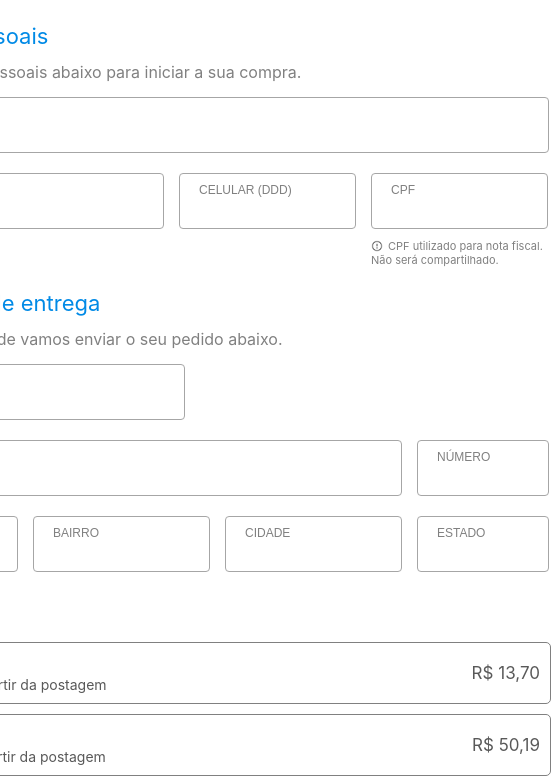
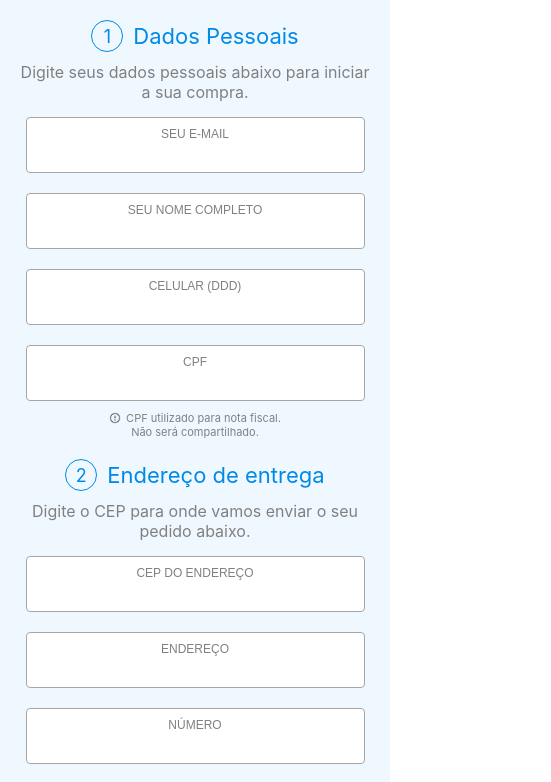
Before and after one commit to davisantanan/teste-tecnico, a React (Create React App) app: page / in a window 390 px wide. Shown: the top 782 px of the page, 551 px wide, since content can reach past the window. Built offline with nearby package versions, Linux system fonts and the light colour scheme.

Commit message:
adcionado modo responsivo

```diff
--- a/src/pages/UserData/styles.js
+++ b/src/pages/UserData/styles.js
@@ -0,0 +1,61 @@
+import styled from "styled-components";
+
+export const Container = styled.div `
+    width: 100%;
+    padding: 20px 0;
+    display: flex;
+    justify-content: center;
+    box-sizing: border-box;
+`;
+
+export const MainContainer = styled.div `
+    width: 100%;
+    display: flex;
+    flex-direction: column;
+    align-items: center;
+`;
+
+export const PageTitle = styled.h1 `
+    font-size: 40px;
+    margin-bottom: 20px;
+`;
+
+export const Table = styled.table `
+    border: 1px solid black;
+    border-collapse: collapse;
+    margin: 25px 0;
+    font-size: 18px;
+    width: 500px;
+
+    @media(max-width: 768px){
+        width: 70%;
+    }
+`;
+
+export const Tr = styled.tr `
+    border-Bottom: 1px solid gray;
+
+    :first-child{
+        background-color: gray;
+        border-bottom: 1px solid black;
+    }
+    :last-of-type {
+        border-bottom: 1px solid black;
+    }
+
+`;
+export const Td = styled.td `
+    padding: 10px 12px;
+    max-width: 300px;
+    white-space: nowrap;
+    overflow: hidden;
+    text-overflow: ellipsis;
+
+    @media(max-width: 768px){
+        max-width: 200px;
+    }
+
+    @media(max-width: 360px) {
+        max-width: 150px;
+    }
+`;
--- a/src/pages/UserData/userData.jsx
+++ b/src/pages/UserData/userData.jsx
@@ -1,8 +1,48 @@
+import { Container, MainContainer, PageTitle, Table, Td, Tr } from "./styles";
+import { useEffect, useState } from "react";
+import axios from "axios";
 
 
 function UserData(){
+
+    const [dataTable, setDataTable] = useState([]);
+
+    async function load(){
+        try{
+            const response = await axios.get('http://localhost/teste-backend/api/api.php');
+            setDataTable(response.data);
+        } catch(error){
+            console.log('Houve um erro ao consultar a api', error);
+        }
+    }
+
+    useEffect(() => {
+        load();
+    // eslint-disable-next-line react-hooks/exhaustive-deps
+    },[]);
+
+    console.log(dataTable);
+
     return(
-        <>daosnd</>
+        <Container>
+            <MainContainer>
+                <PageTitle>Dados enviados</PageTitle>
+                <div>
+                    {dataTable.map((data) => (
+                        <Table key={data.index}>
+                            <tbody>
+                                {Object.keys(data).map((key) => (
+                                    <Tr key={key}>
+                                        <Td>{key}:</Td>
+                                        <Td>{data[key]}</Td>
+                                    </Tr>
+                                ))}
+                            </tbody>
+                    </Table>
+                    ))}
+                </div>
+            </MainContainer>
+        </Container>
     )
 }
 
--- a/src/pages/home/home.jsx
+++ b/src/pages/home/home.jsx
@@ -51,7 +51,7 @@ function Home() {
 
     const onSubmit = async (data) => {
         try {
-        const response = await axios.post('http://localhost/teste-backend/api/api.php', data)
+        const response = await axios.post('http://localhost/teste-backend/api/api.php', data);
         if(response.status === 201){
             alert('Formulário enviado com sucesso');
             const newTabe = window.open('/data', '_blank');
--- a/src/styles.js
+++ b/src/styles.js
@@ -2,10 +2,12 @@ import styled from "styled-components";
 
 export const Container = styled.div `
     width: 100%;
+    height: 100vh;
     padding: 20px 0;
     display: flex;
     justify-content: center;
     box-sizing: border-box;
+    background-color: aliceblue;
 `;
 
 export const MainContainer = styled.div `
@@ -25,6 +27,10 @@ export const StageTitle = styled.div `
     align-items: center;
     gap: 10px;
     margin-bottom: 10px;
+
+    @media(max-width: 768px){
+        justify-content: center;
+    }
 `;
 
 export const StageNumberContainer = styled.div `
@@ -54,6 +60,12 @@ export const StageDescription = styled.span `
     color: gray;
     margin: 50px 0 10px 0;
 
+    @media(max-width: 768px){
+        display: flex;
+        text-align: center;
+        margin: 10px 0;
+        padding: 0 20px;
+    }
 `;
 
 export const InputGroupContainer = styled.div `
@@ -73,6 +85,10 @@ export const InputContent = styled.div `
     :focus{
         border: 1px solid #008ae6;
     }
+
+    @media(max-width: 768px){
+        justify-content: center;
+    }
 `;
 
 export const InputIconContainer = styled.div `
@@ -83,6 +99,10 @@ export const InputIconContainer = styled.div `
     height: 100%;
     position: absolute;
     margin-left: 10px;
+
+    @media(max-width: 768px){
+        display: none;
+    }
 `;
 
 export const InputIcon = styled.img `
@@ -98,6 +118,11 @@ export const InputFieldEmail = styled.input `
     border-radius: 4px;
     outline: none;
     font-size: 14px;
+
+    @media(max-width: 768px){
+        padding: 19px 5px 5px 20px;
+        width: 80%;
+    }
 `;
 
 export const InputLabelIcon = styled.div `
@@ -108,6 +133,10 @@ export const InputLabelIcon = styled.div `
     padding-left: 42px;
     font-size: 12px;
     color: gray;
+
+    @media(max-width: 768px){
+        padding-left: 0;
+    }
 `;
 
 export const LineContainerInput = styled.div `
@@ -115,6 +144,10 @@ export const LineContainerInput = styled.div `
     display: flex;
     justify-content: center;
     gap: 15px;
+
+    @media(max-width: 768px){
+        flex-direction: column;
+    }
 `;
 
 export const InputFieldName = styled.input `
@@ -125,6 +158,10 @@ export const InputFieldName = styled.input `
     border-radius: 4px;
     outline: none;
     font-size: 14px;
+
+    @media(max-width: 768px){
+        width: 80%;
+    }
 `;
 
 export const InputLabel = styled.div `
@@ -135,6 +172,10 @@ export const InputLabel = styled.div `
     padding-left: 20px;
     font-size: 12px;
     color: gray;
+
+    @media(max-width: 768px) {
+        padding-left: 0;
+    }
 `;
 
 export const InputFieldMedium = styled.input `
@@ -145,6 +186,10 @@ export const InputFieldMedium = styled.input `
     border-radius: 4px;
     outline: none;
     font-size: 14px;
+
+    @media(max-width: 768px){
+        width: 80%;
+    }
 `;
 
 export const InputContainer = styled.div `
@@ -156,6 +201,10 @@ export const InputMessageContainer = styled.div `
     width: 100%;
     display: flex;
     margin-top: 5px;
+
+    @media(max-width: 768px){
+        justify-content: center;
+    }
 `;
 
 export const CpfMessageIconContainer = styled.div`
@@ -163,6 +212,8 @@ export const CpfMessageIconContainer = styled.div`
     justify-content: center;
     align-items: center;
     margin-right: 5px;
+
+
 `;
 
 export const CpfMessageIcon = styled.img `
@@ -173,6 +224,10 @@ export const CpfMessageIcon = styled.img `
 export const CpfMessage = styled.span `
     color: gray;
     font-size: 11px;
+
+    @media(max-width: 768px){
+        text-align: center;
+    }
 `;
 
 export const InputFieldCep = styled.input `
@@ -183,6 +238,11 @@ export const InputFieldCep = styled.input `
     border-radius: 4px;
     outline: none;
     font-size: 14px;
+
+    @media(max-width: 768px){
+        padding: 19px 5px 5px 20px;
+        width: 80%;
+    }
 `;
 
 export const InputFieldAddress = styled.input `
@@ -193,6 +253,11 @@ export const InputFieldAddress = styled.input `
     border-radius: 4px;
     outline: none;
     font-size: 14px;
+
+    @media(max-width: 768px){
+        padding: 19px 5px 5px 20px;
+        width: 80%;
+    }
 `;
 
 export const InputFieldShort = styled.input `
@@ -203,6 +268,10 @@ export const InputFieldShort = styled.input `
     border-radius: 4px;
     outline: none;
     font-size: 14px;
+
+    @media(max-width: 768px){
+        width: 80%;
+    }
 `;
 
 export const ShippingContainer = styled.div `
@@ -210,6 +279,11 @@ export const ShippingContainer = styled.div `
     display: flex;
     flex-direction: column;
     gap: 10px;
+
+    @media(max-width: 768px){
+        justify-content: center;
+        align-items: center;
+    }
 `;
 
 export const ShippingContainerTitle = styled.span `
@@ -225,13 +299,16 @@ export const CheckBoxContainer = styled.div `
     align-items: center;
     border: ${({ selectedOption }) => selectedOption ? 'solid 1px #008ae6' : 'solid 1px gray' };
     border-radius: 5px;
+
+    @media(max-width: 768px){
+        width: 80%;
+    }
 `;
 
 export const InformationCheckBoxContainer = styled.div `
     width: 100%;
     justify-content: space-between;
     display: flex;
-
 `;
 
 export const TextCheckBoxContainer = styled.div `
@@ -275,6 +352,12 @@ export const FooterContainer = styled.div `
     justify-content: space-between;
     align-items: center;
     margin-top: 25px;
+
+    @media(max-width: 768px){
+        flex-direction: column;
+        gap: 10px;
+        margin-top: 10px;
+    }
 `;
 
 export const TextFooterContainer = styled.div `
@@ -318,4 +401,8 @@ export const ErrorMessage = styled.span `
     color: red;
     font-size: 12px;
     margin-top: 5px;
+
+    @media(max-width: 768px) {
+        text-align: center;
+    }
 `;
```
